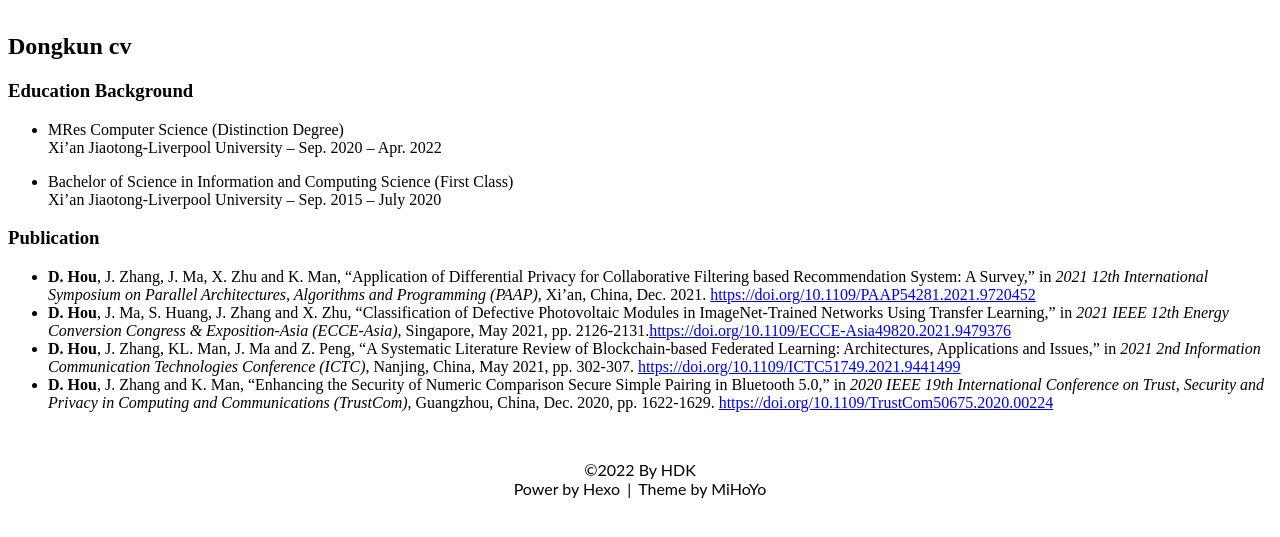
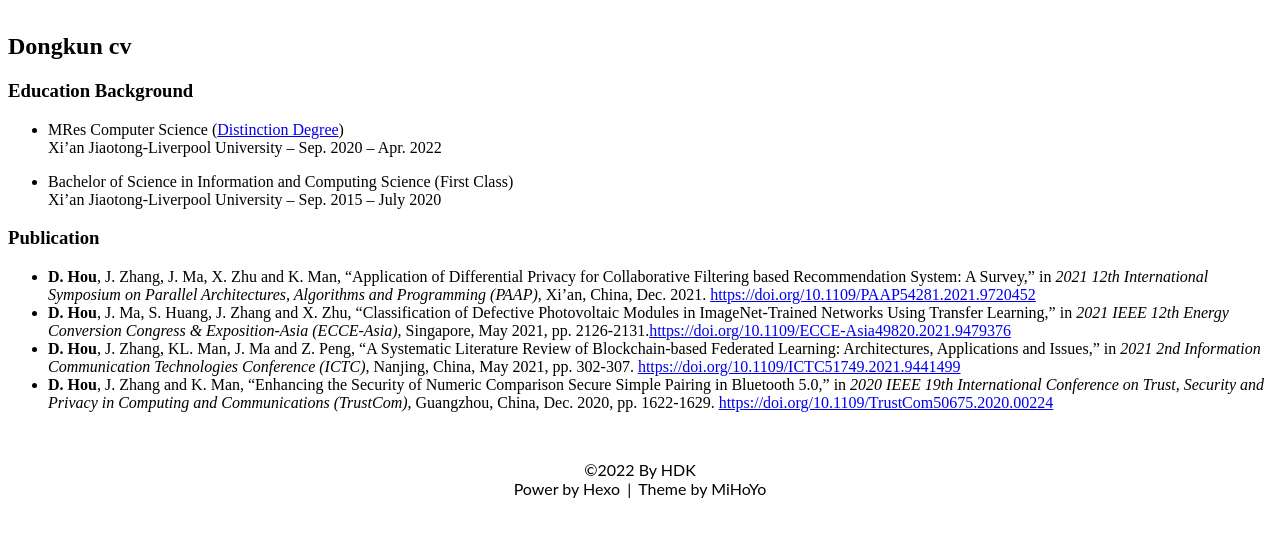
Before and after one commit to Donkequan/donkequan.github.io, a plain HTML site: page cv/index.html in a window 1280 px wide. Shown: the part 49-586 px from the top of the page. Drawn offline with Linux system fonts and the light colour scheme.

Commit message:
Site updated: 2022-04-26 01:18:30

```diff
--- a/cv/index.html
+++ b/cv/index.html
@@ -82,7 +82,7 @@
 <article id="page">
   <h1>Dongkun cv</h1>
   <h3 id="Education-Background"><a href="#Education-Background" class="headerlink" title="Education Background"></a>Education Background</h3><ul>
-<li><p>MRes Computer Science (Distinction Degree)<br>Xi’an Jiaotong-Liverpool University – Sep. 2020 – Apr. 2022</p>
+<li><p>MRes Computer Science (<a target="_blank" rel="noopener" href="https://hdk-certificate.oss-cn-beijing.aliyuncs.com/master-certificate.jpg">Distinction Degree</a>)<br>Xi’an Jiaotong-Liverpool University – Sep. 2020 – Apr. 2022</p>
 </li>
 <li><p>Bachelor of Science in Information and Computing Science (First Class)<br>Xi’an Jiaotong-Liverpool University – Sep. 2015 – July 2020</p>
 </li>
```
